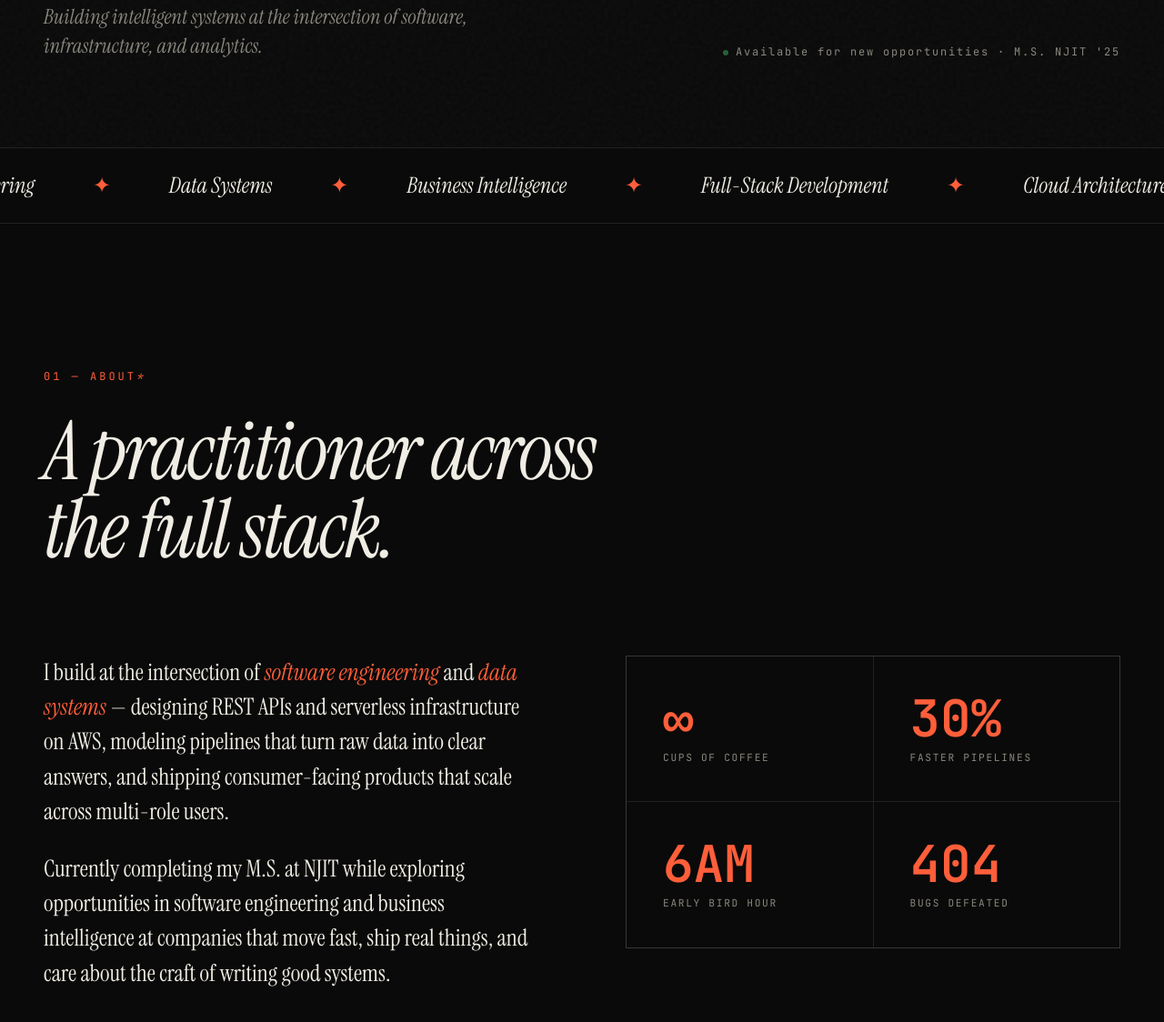
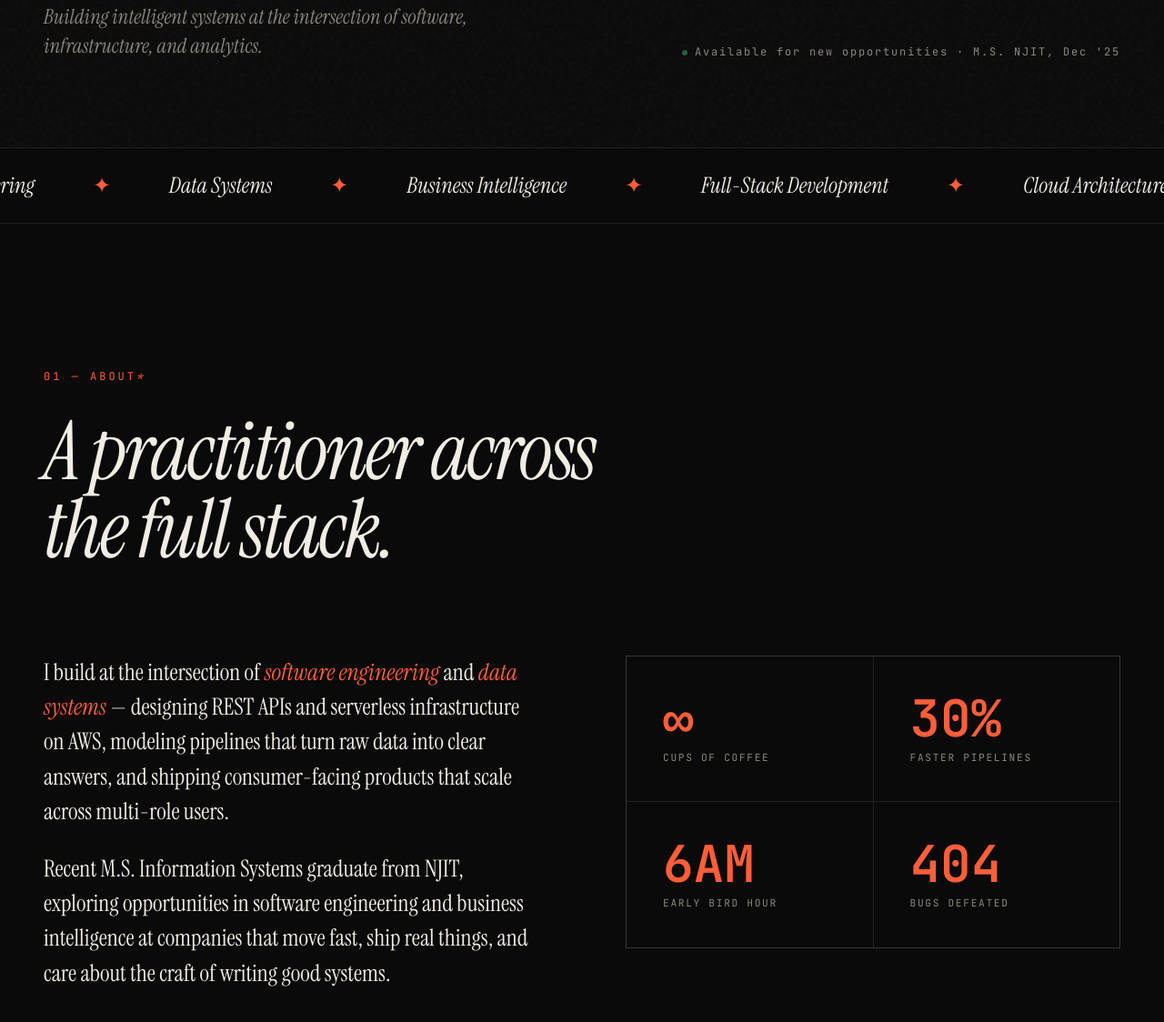
Before and after one commit to SrinikethBalmuri/SrinikethBalmuri.github.io, a plain HTML site: page index.html in a window 1280 px wide. Shown: the part 638-1762 px from the top of the page at 91% size. Drawn offline with nearby package versions, Linux system fonts and the light colour scheme; animation ran at ten frames a second.

Commit message:
Add files via upload

```diff
--- a/index.html
+++ b/index.html
@@ -214,7 +214,7 @@
   </h1>
   <div class="hero-meta">
     <div class="hero-tag">Building intelligent systems at the intersection of software, infrastructure, and analytics.</div>
-    <div class="hero-status"><span class="dot"></span>Available for new opportunities · M.S. NJIT '25</div>
+    <div class="hero-status"><span class="dot"></span>Available for new opportunities · M.S. NJIT, Dec '25</div>
   </div>
 </section>
 
@@ -243,7 +243,7 @@
   <div class="about-grid">
     <div class="about-bio reveal">
       <p>I build at the intersection of <em>software engineering</em> and <em>data systems</em> — designing REST APIs and serverless infrastructure on AWS, modeling pipelines that turn raw data into clear answers, and shipping consumer-facing products that scale across multi-role users.</p>
-      <p>Currently completing my M.S. at NJIT while exploring opportunities in software engineering and business intelligence at companies that move fast, ship real things, and care about the craft of writing good systems.</p>
+      <p>Recent M.S. Information Systems graduate from NJIT, exploring opportunities in software engineering and business intelligence at companies that move fast, ship real things, and care about the craft of writing good systems.</p>
     </div>
     <div class="about-stats reveal-stagger">
       <div class="stat-cell"><div class="stat-num">∞</div><div class="stat-label">Cups of Coffee</div></div>
```
